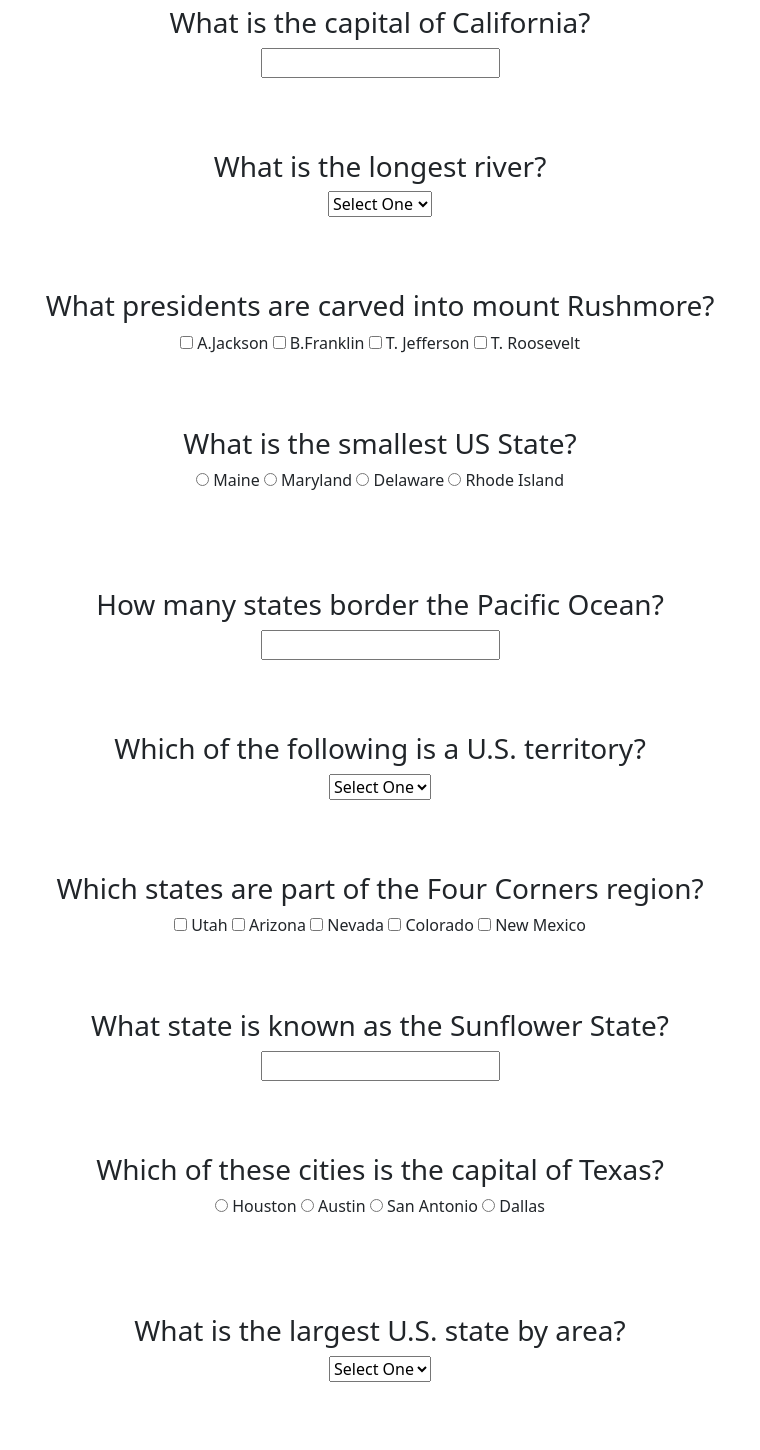
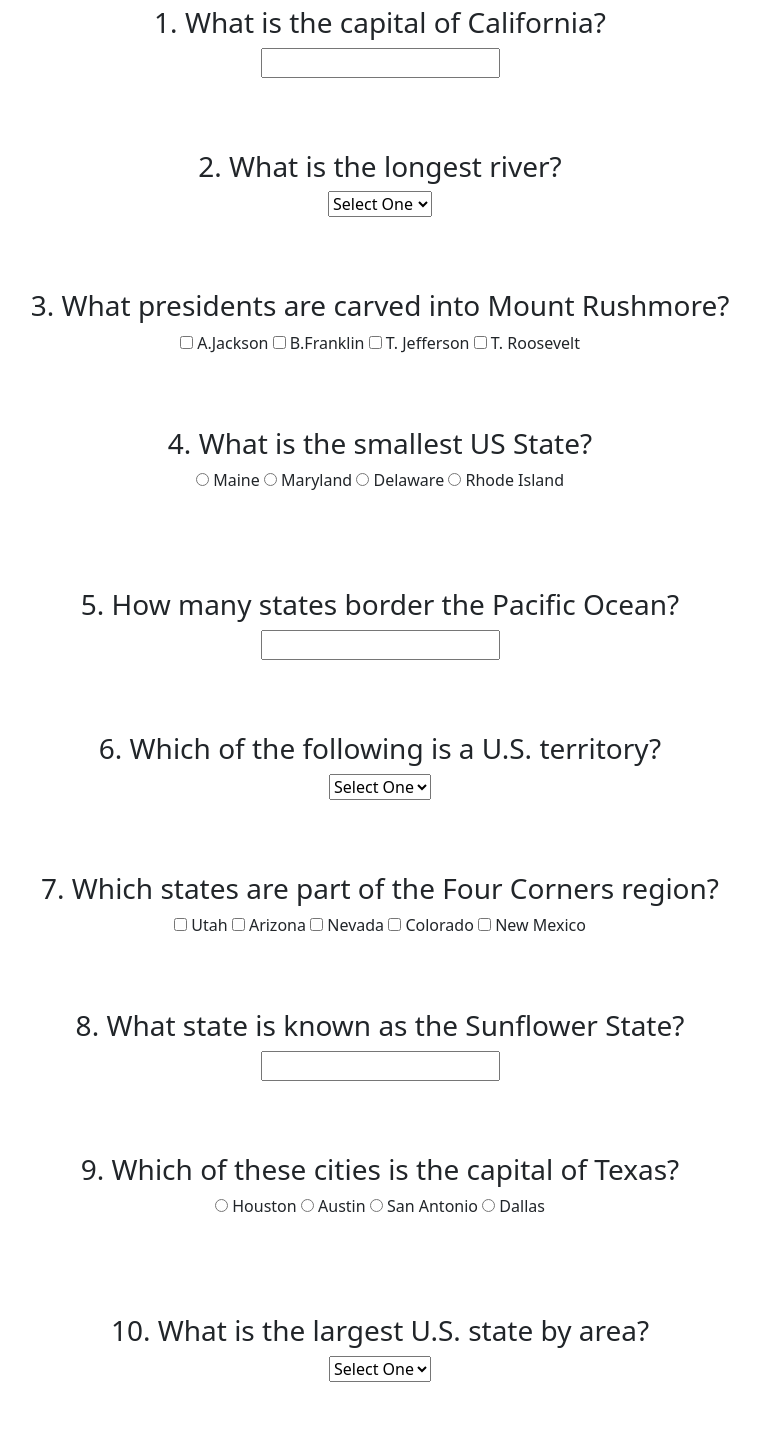
Before and after one commit to mthwjohann2k3/mthwjohann2k3.github.io, a plain HTML site: page cst336/hw2/index.html in a window 1280 px wide. Shown: the part 170-1620 px from the top of the page, without its empty margins (260-1020 px from the left). Drawn offline with nearby package versions, Linux system fonts and the light colour scheme.

Commit message:
Added question numbers

```diff
--- a/cst336/hw2/index.html
+++ b/cst336/hw2/index.html
@@ -12,14 +12,14 @@
     <br>
 
     <!-- First Question -->
-    <h3><span id="markImg1"></span> What is the capital of California? </h3>
+    <h3><span id="markImg1"></span> 1. What is the capital of California? </h3>
     <input type="text" id="q1">
     <br><br>
     <div id="q1Feedback"></div>
     <br><br>
 
     <!-- Second Question -->
-    <h3><span id="markImg2"></span> What is the longest river? </h3>
+    <h3><span id="markImg2"></span> 2. What is the longest river? </h3>
     <select id="q2">
         <option value="">Select One</option>
         <option value="ms">Mississippi</option>
@@ -32,7 +32,7 @@
     <br><br>
 
     <!-- Third Question -->
-    <h3><span id="markImg3"></span> What presidents are carved into mount Rushmore? </h3>
+    <h3><span id="markImg3"></span> 3. What presidents are carved into Mount Rushmore? </h3>
     <input type="checkbox" id="Jackson">  <label for="Jackson"> A.Jackson </label>
     <input type="checkbox" id="Franklin"> <label for="Franklin"> B.Franklin </label>
     <input type="checkbox" id="Jefferson"> <label for="Jefferson"> T. Jefferson </label>
@@ -42,21 +42,21 @@
     <br><br>
 
     <!-- Fourth Question -->
-    <h3><span id="markImg4"></span> What is the smallest US State? </h3>
+    <h3><span id="markImg4"></span> 4. What is the smallest US State? </h3>
     <div id="q4Choices"></div>
     <br><br>
     <div id="q4Feedback"></div>
     <br><br>
 
     <!-- Fifth Question -->
-    <h3><span id="markImg5"></span> How many states border the Pacific Ocean? </h3>
+    <h3><span id="markImg5"></span> 5. How many states border the Pacific Ocean? </h3>
     <input type="number" id="q5">
     <br><br>
     <div id="q5Feedback"></div>
     <br><br>
 
     <!-- Sixth Question -->
-    <h3><span id="markImg6"></span> Which of the following is a U.S. territory? </h3>
+    <h3><span id="markImg6"></span> 6. Which of the following is a U.S. territory? </h3>
     <select id="q6">
         <option value="">Select One</option>
         <option value="hi">Hawaii</option>
@@ -69,7 +69,7 @@
     <br><br>
 
     <!-- Seventh Question -->
-    <h3><span id="markImg7"></span> Which states are part of the Four Corners region? </h3>
+    <h3><span id="markImg7"></span> 7. Which states are part of the Four Corners region? </h3>
     <input type="checkbox" id="ut"> <label for="ut">Utah</label>
     <input type="checkbox" id="az"> <label for="az">Arizona</label>
     <input type="checkbox" id="nv"> <label for="nv">Nevada</label>
@@ -80,21 +80,21 @@
     <br><br>
 
     <!-- Eighth Question -->
-    <h3><span id="markImg8"></span> What state is known as the Sunflower State? </h3>
+    <h3><span id="markImg8"></span> 8. What state is known as the Sunflower State? </h3>
     <input type="text" id="q8">
     <br><br>
     <div id="q8Feedback"></div>
     <br><br>
 
     <!-- Ninth Question -->
-    <h3><span id="markImg9"></span> Which of these cities is the capital of Texas? </h3>
+    <h3><span id="markImg9"></span> 9. Which of these cities is the capital of Texas? </h3>
     <div id="q9Choices"></div>
     <br><br>
     <div id="q9Feedback"></div>
     <br><br>
 
     <!-- Tenth Question -->
-    <h3><span id="markImg10"></span> What is the largest U.S. state by area? </h3>
+    <h3><span id="markImg10"></span> 10. What is the largest U.S. state by area? </h3>
     <select id="q10">
         <option value="">Select One</option>
         <option value="tx">Texas</option>
```
